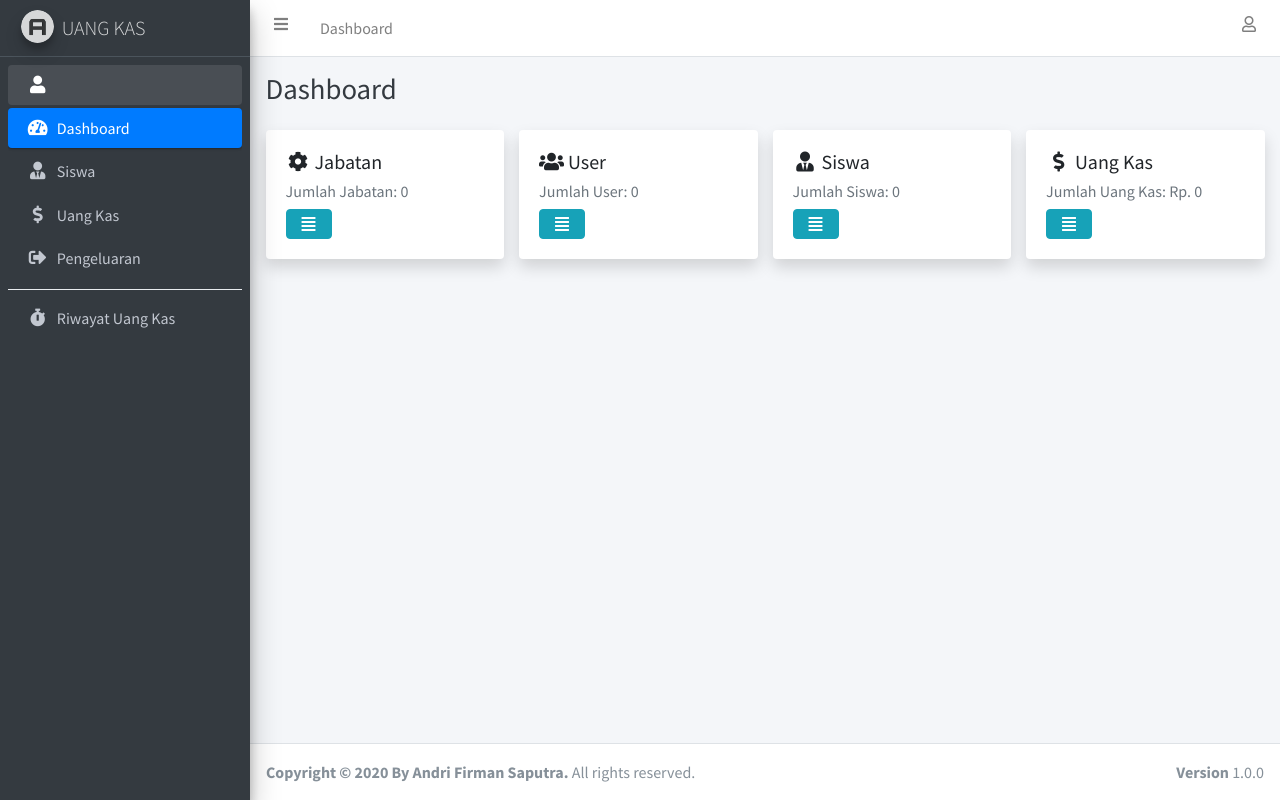
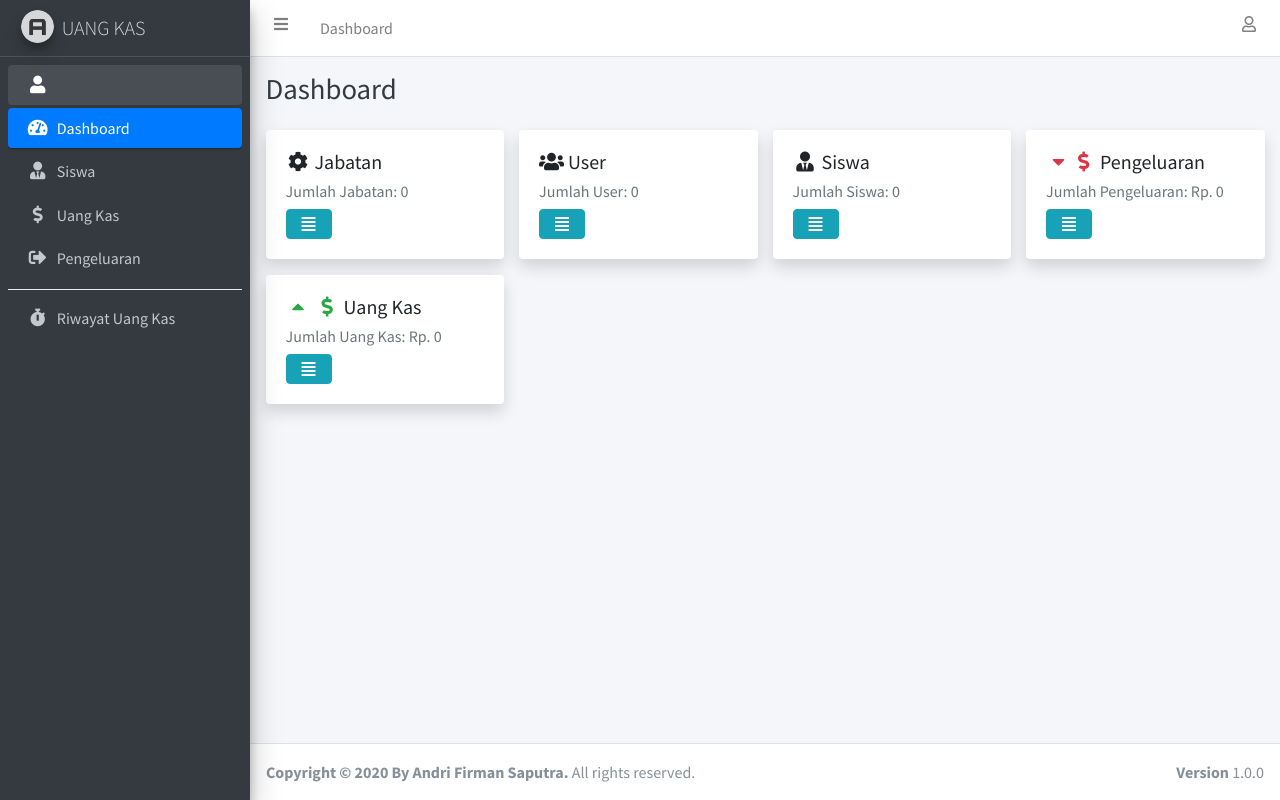
Before and after one commit to hako-975/aplikasi-uang-kas-dengan-php-native, a PHP site: page / in a window 1280 px wide. Run offline with PHP 8.4, Linux system fonts and the light colour scheme; the visitor is signed in with stand-in values (Sample User, id 1); data that the repository does not hold is empty.

Commit message:
modified:   index.php 	modified:   pengeluaran.php

```diff
--- a/index.php
+++ b/index.php
@@ -9,6 +9,9 @@
 
   $jml_jabatan = mysqli_fetch_assoc(mysqli_query($conn, "SELECT count(id_jabatan) as jml_jabatan FROM jabatan"));
   $jml_jabatan = $jml_jabatan['jml_jabatan'];
+
+  $jml_pengeluaran = mysqli_fetch_assoc(mysqli_query($conn, "SELECT sum(jumlah_pengeluaran) as jml_pengeluaran FROM pengeluaran"));
+  $jml_pengeluaran = $jml_pengeluaran['jml_pengeluaran'];
 
   $jml_uang_kas = mysqli_fetch_assoc(mysqli_query($conn, "SELECT sum(minggu_ke_1 + minggu_ke_2 + minggu_ke_3 + minggu_ke_4) as jml_uang_kas FROM uang_kas"));
   $jml_uang_kas = $jml_uang_kas['jml_uang_kas'];
@@ -45,7 +48,7 @@
     <section class="content">
       <div class="container-fluid">
         <div class="row">
-          <?php if ($_SESSION['id_user'] == '1'): ?>
+          <?php if ($_SESSION['id_jabatan'] == '1'): ?>
             <div class="col-lg-3">
               <div class="card shadow">
                 <div class="card-body">
@@ -77,8 +80,17 @@
           <div class="col-lg-3">
             <div class="card shadow">
               <div class="card-body">
-                <h5><i class="fas fa-fw fa-dollar-sign"></i> Uang Kas</h5>
-                <h6 class="text-muted">Jumlah Uang Kas: Rp. <?= number_format($jml_uang_kas); ?></h6>
+                <h5><i class="text-danger fas fa-fw fa-caret-down"></i><i class="text-danger fas fa-fw fa-dollar-sign"></i> Pengeluaran</h5>
+                <h6 class="text-muted">Jumlah Pengeluaran: Rp. <?= number_format($jml_pengeluaran); ?></h6>
+                <a href="#" class="btn btn-info"><i class="fas fa-fw fa-align-justify"></i></a>
+              </div>
+            </div>
+          </div>
+          <div class="col-lg-3">
+            <div class="card shadow">
+              <div class="card-body">
+                <h5><i class="text-success fas fa-fw fa-caret-up"></i> <i class="text-success fas fa-fw fa-dollar-sign"></i> Uang Kas</h5>
+                <h6 class="text-muted">Jumlah Uang Kas: Rp. <?= number_format($jml_uang_kas - $jml_pengeluaran); ?></h6>
                 <a href="uang_kas.php" class="btn btn-info"><i class="fas fa-fw fa-align-justify"></i></a>
               </div>
             </div>
--- a/pengeluaran.php
+++ b/pengeluaran.php
@@ -135,7 +135,9 @@
                             </form>
                           </div>
                         </div>
-                        <a href="hapus_pengeluaran.php?id_pengeluaran=<?= $dp['id_pengeluaran']; ?>" class="badge badge-danger btn-delete" data-nama="Pengeluaran : Rp. <?= number_format($dp['jumlah_pengeluaran']); ?> | <?= $dp['keterangan']; ?>"><i class="fas fa-fw fa-trash"></i> Hapus</a>
+                        <?php if ($_SESSION['id_jabatan'] == '1'): ?>
+                          <a href="hapus_pengeluaran.php?id_pengeluaran=<?= $dp['id_pengeluaran']; ?>" class="badge badge-danger btn-delete" data-nama="Pengeluaran : Rp. <?= number_format($dp['jumlah_pengeluaran']); ?> | <?= $dp['keterangan']; ?>"><i class="fas fa-fw fa-trash"></i> Hapus</a>
+                        <?php endif ?>
                       </td>
                     </tr>
                   <?php endforeach ?>
```
